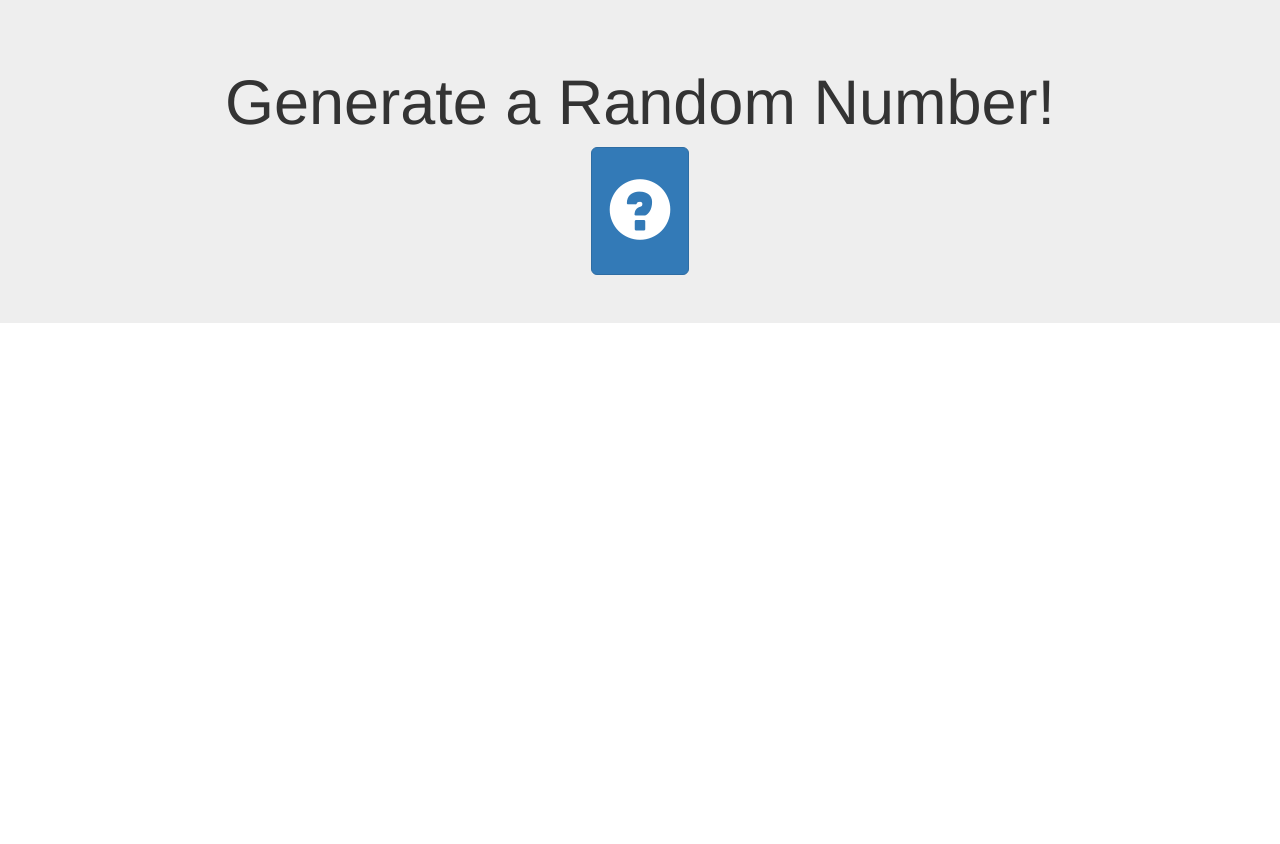
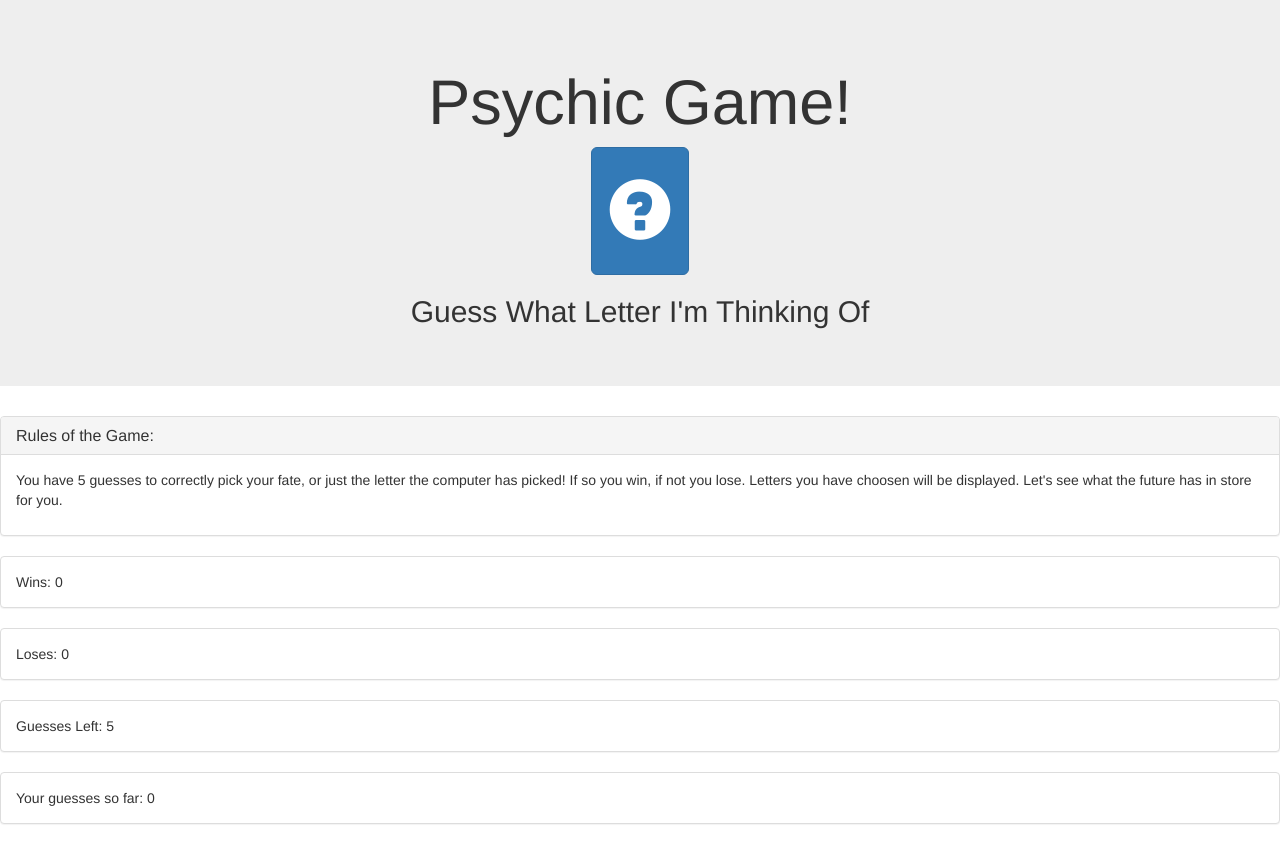
Before and after one commit to JevinEyman/psychic-game, a plain HTML site: page index.html in a window 1280 px wide. Before the commit the page ends 800 px from the top, so only its background shows below. Drawn offline with nearby package versions, Linux system fonts and the light colour scheme.

Commit message:
unfinished work

```diff
--- a/index.html
+++ b/index.html
@@ -2,7 +2,7 @@
 <html lang="en">
 <head>
   <meta charset="UTF-8">
-  <title>Trigger Random</title>
+  <title>Psychic Game</title>
 
   <!-- Added link to the jQuery Library -->
   <script src="https://cdnjs.cloudflare.com/ajax/libs/jquery/3.2.1/jquery.min.js"></script>
@@ -11,44 +11,62 @@
   <link rel="stylesheet" href="https://maxcdn.bootstrapcdn.com/bootstrap/3.3.6/css/bootstrap.min.css" integrity="sha384-1q8mTJOASx8j1Au+a5WDVnPi2lkFfwwEAa8hDDdjZlpLegxhjVME1fgjWPGmkzs7" crossorigin="anonymous">
 
 </head>
-<body>
+  <body>
 
-  <div class="jumbotron">
+    <div id="game">
 
-    <h1 class="text-center">Generate a Random Number!</h1>
+      <div class="jumbotron">
 
-    <div class="text-center">
+          <h1 class="text-center">Psychic Game!</h1>
+
+
+        <div class="text-center">
 
       <!-- Here we have our button for generating random numbers (#random-button) -->
-      <button id="random-button" class="btn btn-primary btn-lg"><h1><span class="glyphicon glyphicon-question-sign"></span></h1></button>
+          <button id="random-button" class="btn btn-primary btn-lg"><h1><span class="glyphicon glyphicon-question-sign"></span></h1></button>
 
-    </div>
+          <h2> Guess What Letter I'm Thinking Of</h2>
 
-  </div>
+        </div>
 
-  <!-- Here we have div called "random-number" where our random number will go -->
+      </div>
 
-  <h1 class="text-center" id="random-number"></h1>
+        <div class="panel panel-default">
+          <div class="panel-heading">
+                <h3 class="panel-title">Rules of the Game:</h3>
+                </div>
+              <div class="panel-body">
+                <p> You have 5 guesses to correctly pick your fate, or just the letter the computer has picked! If so you win, if not you lose.  Letters you have choosen will be displayed.  Let's see what the future has in store for you.</p>
+              </div>
+          </div>
 
-  <script type="text/javascript">
+          <div class="panel panel-default">
+              <div class="panel-body">
+                Wins: <span id="winCounter">0</span>
+              </div>
+          </div>
 
-    $(document).ready(function() {
+          <div class="panel panel-default">
+              <div class="panel-body">
+                Loses: <span id="lossCounter">0</span>
+              </div>
+          </div>
 
-      // CREATE THE MISSING CODE HERE. Your code should add content to the random-number div.
-      // ...
-      $("#random-button").on("click", function(){
-var random=Math.floor(Math.random()*50)+1;
+          <div class="panel panel-default">
+              <div class="panel-body">
+                Guesses Left: <span id="guessLeft">5</span>
+              </div>
+          </div>
 
-$("#random-number").html(random);
+          <div class="panel panel-default">
+              <div class="panel-body">
+                Your guesses so far: <span id="guessSoFar">0</span>
+              </div>
+          </div>
 
-      });
-
-
-      // ...
-
-    });
-
-  </script>
-
+      </div>
+    <footer>
+      <script type="text/javascript"  src="javascript/game.js"></script>
+    </footer>
 </body>
 </html>
```
Also changed, not shown: assets/index.html (added, +41 -0 lines), assets/javascript/game.js (added, +37 -0 lines), assests/javascript/game.js (deleted), assets/css/reset.css (added), assets/css/style.css (added), 4 other files.
